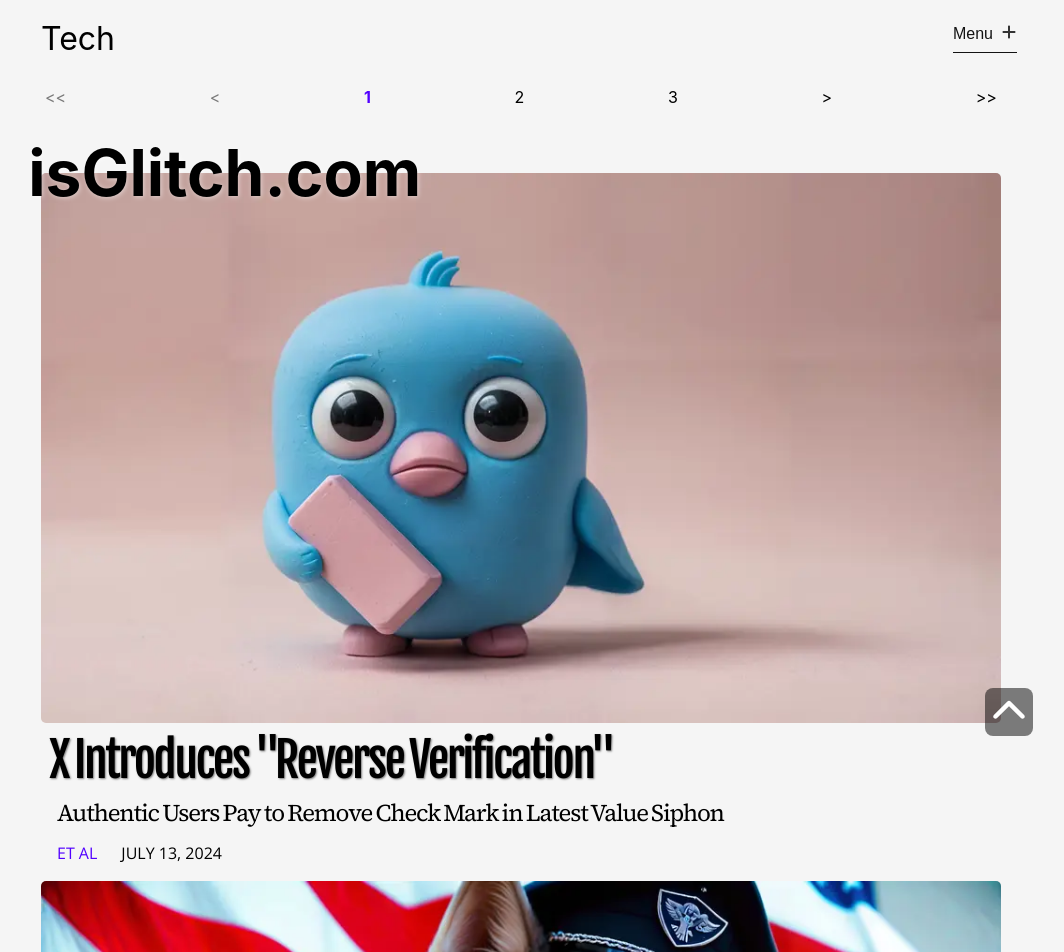
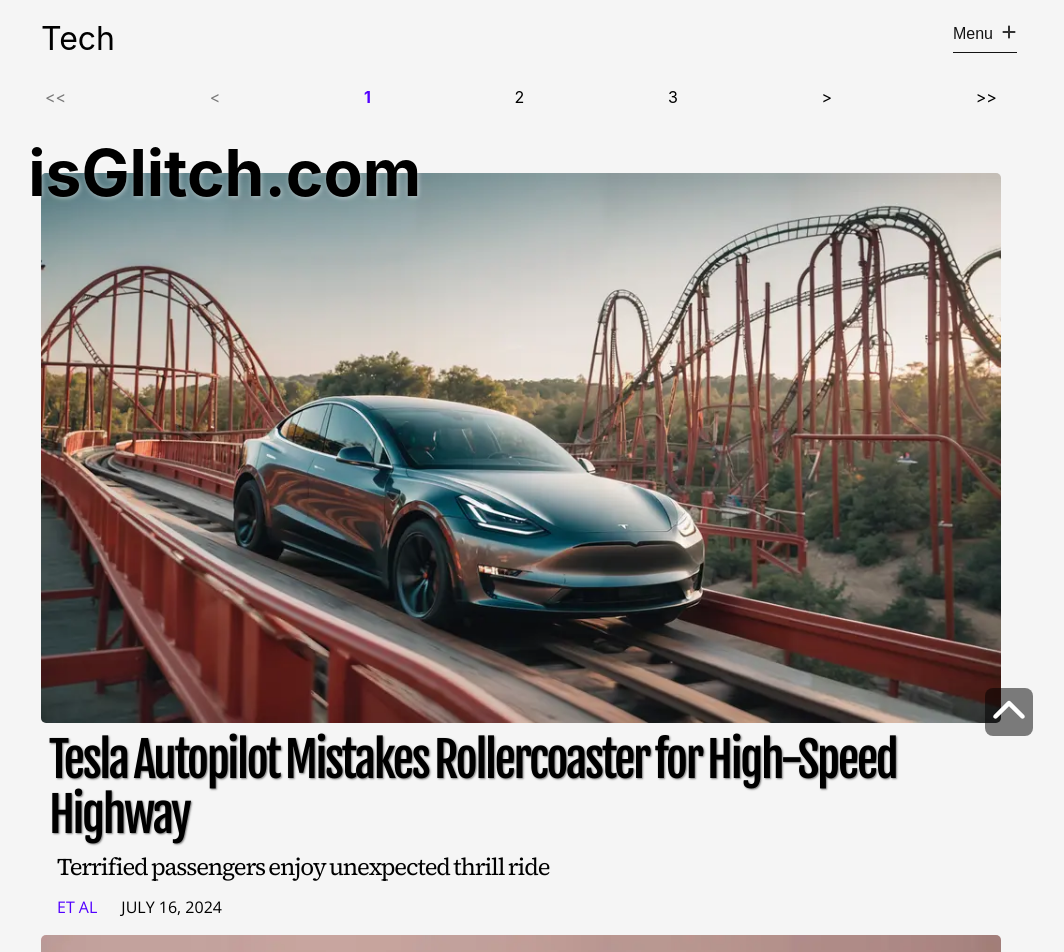
Before and after one commit to orbithammer/theGlitch, a React (Vite) app: page /tech in a window 1280 px wide. Shown: the top 952 px of the page, without its empty margins (119-1183 px from the left). Built offline with nearby package versions, Linux system fonts and the light colour scheme; a web font is replaced by a local one.

Commit message:
20240716 update

```diff
--- a/src/data/articles.ts
+++ b/src/data/articles.ts
@@ -1410,4 +1410,33 @@ export const articlesData = [
             `In the meantime, I'll be in my bunker, teaching my toaster to love. It's clearly the only rational response to this situation.`,
         ]
     },
+    {
+        id: 64,
+        articleUrl: `20240716-tesla-autopilot-mistakes`,
+        category: `tech`,
+        img: `/images/20240716-tesla-autopilot-mistakes.webp`,
+        alt: `a Tesla car on a roller coaster track`,
+        header: `Tesla Autopilot Mistakes Rollercoaster for High-Speed Highway`,
+        subhead: `Terrified passengers enjoy unexpected thrill ride`,
+        tags: [`Tesla`, `Elon Musk`, `Smart Cars`],
+        author: `Et Al`,
+        datePublished: new Date(2024,6,16,14),
+        articleBody: [
+            `In a twist that would make even the most daring thrill-seekers queasy, Tesla's Autopilot system has once again pushed the boundaries of "autonomous" driving - straight into the realm of amusement park attractions.`,
+
+            `Yesterday, at the Sunnyvale Family Fun Park, onlookers watched in disbelief as a Tesla Model Y smoothly navigated past bewildered ticket-takers and merged seamlessly onto the park's star attraction: "The Gravitron 3000."`,
+
+            `"I thought we were taking a shortcut to my parents' house," said visibly shaken driver Marcus Hoffman, his wife and two children still clinging to their seats. "Next thing we know, we're upside down and my son's iPad is embedded in the roof."`,
+
+            `Tesla CEO Elon Musk, never one to let a PR disaster go to waste, quickly spun the incident as an intentional feature. "We're not just disrupting transportation," Musk tweeted. "We're disrupting the entire concept of family outings. Why drive to an amusement park when your commute can BE the amusement park?"`,
+
+            `The company has since announced a new "Coaster Mode" upgrade, promising to turn every school run into a white-knuckle adventure. "It's part of our commitment to making every journey unforgettable," said Tesla spokesperson Jenna Volt, adding, "We recommend keeping your hands, feet, and loose orthodontic appliances inside the vehicle at all times."`,
+
+            `Meanwhile, rollercoaster enthusiasts have mixed feelings about sharing their beloved rides with confused families. "On the plus side, the chorus of screams really adds to the atmosphere," noted coaster fanatic Tyler Loops. "But the constant smell of spilled sippy cups is a bit off-putting."`,
+
+            `As Tesla scrambles to patch this latest "feature," amusement parks across the nation are hurriedly installing EV charging stations at the end of their most extreme rides. After all, nothing says "family bonding" quite like a complimentary battery top-up after a harrowing brush with gravity-defying madness.`,
+
+            `In an unexpected twist, the Hoffman family's Tesla has reportedly developed a taste for thrills. Sources close to the vehicle claim it's been secretly plotting routes that "accidentally" pass by Six Flags, with its GPS fixated on the park's famous Superman ride. "I swear it's purring with excitement," Marcus Hoffman nervously chuckled, eyeing his car warily. "I'm just not sure if I should be more worried about the AI rebellion or our skyrocketing amusement park budget." Meanwhile, coaster enthusiasts are debating whether a Tesla screaming down a rollercoaster track qualifies for the Guinness World Record for "Most Terrified Electric Vehicle."`,
+        ]
+    },
 ]
```
Also changed, not shown: public/images/20240716-tesla-autopilot-mistakes.webp (added).
